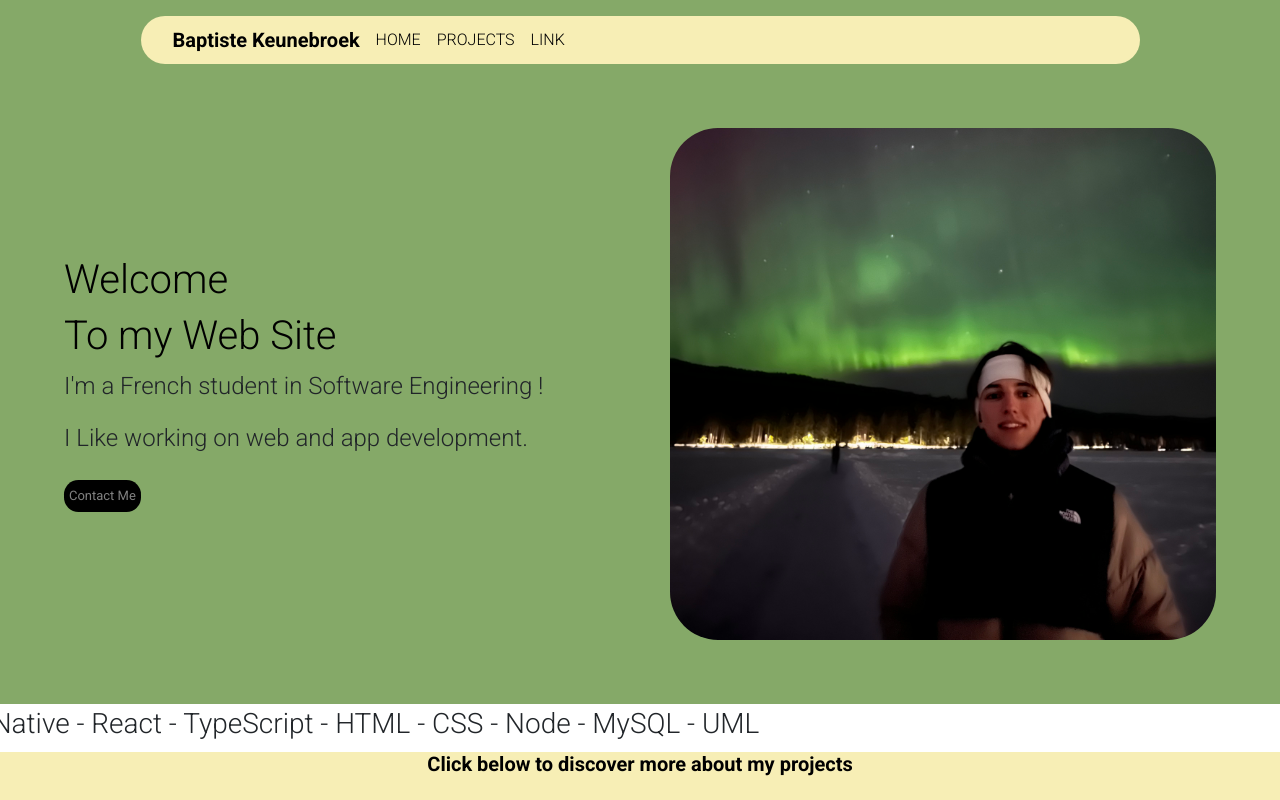
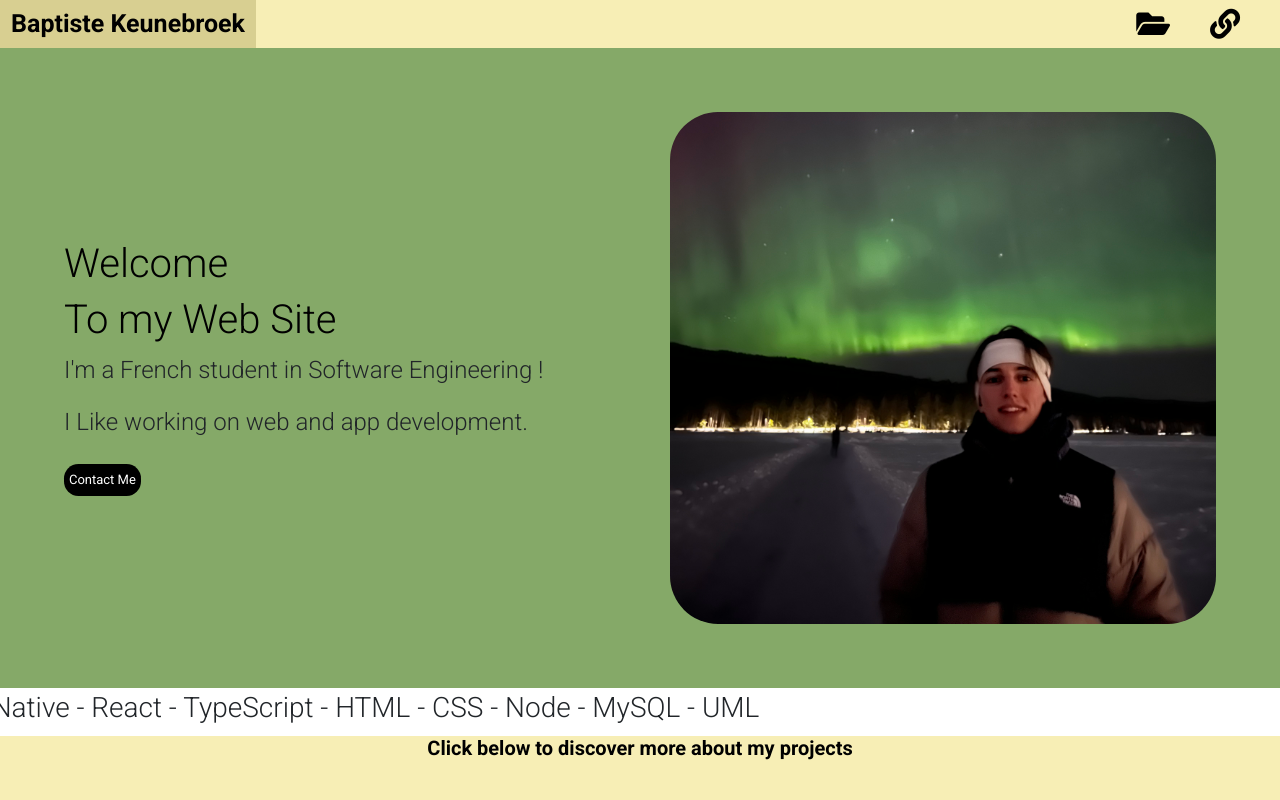
Before and after one commit to Baptistekeunbroek/Baptiste.Keunebroek, a React (Create React App) app: page / in a window 1280 px wide. Shown: the top 800 px of the page. Built offline with nearby package versions, Linux system fonts and the light colour scheme.

Commit message:
NavBar modif + style

```diff
--- a/package.json
+++ b/package.json
@@ -3,10 +3,12 @@
   "version": "0.1.0",
   "private": true,
   "dependencies": {
+    "@fortawesome/react-fontawesome": "^0.2.0",
     "@testing-library/jest-dom": "^5.17.0",
     "@testing-library/react": "^13.4.0",
     "@testing-library/user-event": "^13.5.0",
     "bootstrap": "^5.3.2",
+    "font-awesome": "^4.7.0",
     "mdb-react-ui-kit": "^7.0.0",
     "mdbreact": "^5.2.0",
     "react": "^18.2.0",
--- a/src/components/NavBar.js
+++ b/src/components/NavBar.js
@@ -3,38 +3,35 @@ import "../style/NavBar.css";
 
 const NavBar = () => {
   return (
-    <div className="container">
+    <div className="containerNavBar">
       <div className="Main_Container">
+        <div className="Links">
+          <NavLink
+            id="link"
+            style={{ textDecoration: "none", color: "black", fontSize: 25 }}
+            to="/"
+          >
+            Baptiste Keunebroek
+          </NavLink>
+        </div>
         <div className="Main_elements">
-          <div className="MyName">Baptiste Keunebroek</div>
-
-          <div className="Links">
+          <div className="Links2">
             <NavLink
-              id="home"
-              style={{ textDecoration: "none", color: "black" }}
-              to="/"
+              id="link"
+              style={{ textDecoration: "none", color: "black", fontSize: 30 }}
+              to="/projects"
             >
-              HOME
+              <i className="fas fa-folder-open"></i>
             </NavLink>
           </div>
 
-          <div className="Links">
+          <div className="Links2">
             <NavLink
               id="link"
-              style={{ textDecoration: "none", color: "black" }}
-              to="/projects"
-            >
-              PROJECTS
-            </NavLink>
-          </div>
-
-          <div className="Links">
-            <NavLink
-              id="link"
-              style={{ textDecoration: "none", color: "black" }}
+              style={{ textDecoration: "none", color: "black", fontSize: 30 }}
               to="/link"
             >
-              LINK
+              <i className="fas fa-link"></i>
             </NavLink>
           </div>
         </div>
--- a/src/style/Home.css
+++ b/src/style/Home.css
@@ -36,7 +36,7 @@ h1{
 
 .buttonWelcome{
     background-color: black;
-    color: gray;
+    color: white;
     border-radius: 1.8vh;
     width: 6vw;
     height: 4vh;
@@ -178,3 +178,7 @@ p{
   background-color: #F7EEB5;
 
 }
+
+.test{
+  width: 100%;
+}
--- a/src/style/NavBar.css
+++ b/src/style/NavBar.css
@@ -1,7 +1,5 @@
-.container{
-    width: 100%;
+.containerNavBar{
     display: flex;
-    justify-content: center;
 
 }
 
@@ -10,16 +8,14 @@
     flex-direction: row;
     background-color: #F7EEB5;
     height: 6vh;
-    border-radius: 8vh;
-    margin-top: 2vh;
-    width: 90%;
+    width: 100%;
 
 }
 
 .Main_elements {
     display: flex;
-    align-items: center;
-    justify-content: space-between;
+    width: 100%;
+    justify-content: flex-end;
 }
 
 .MyName {
@@ -34,12 +30,23 @@
 
 .Links{
     display: flex;
-    justify-content: flex-end;
+    justify-content: center;
     font-family: 'Roboto', sans-serif;
+    font-weight: bold;
     color: black;
-    margin-left: 2vh;
+    height: 100%;
+    width: 25%;
+    align-items: center;
+}
+.Links2{
+    display: flex;
+    font-family: 'Roboto', sans-serif;
+    font-weight: bold;
+    color: black;
+    margin-right: 5vh;
     height: 100%;
     align-items: center;
+
 }
 
 
@@ -48,5 +55,11 @@
     font-weight: bold;
     cursor: pointer;
     background-color: #d8cf91;
-    border-radius: 2vh;
 }
+
+.Links2:hover{
+    color: #85A968;
+    font-weight: bold;
+    cursor: pointer;
+    background-color: #d8cf91;
+}
```
Also changed, not shown: 1 other file (tests, documents, lock files or other folders).
